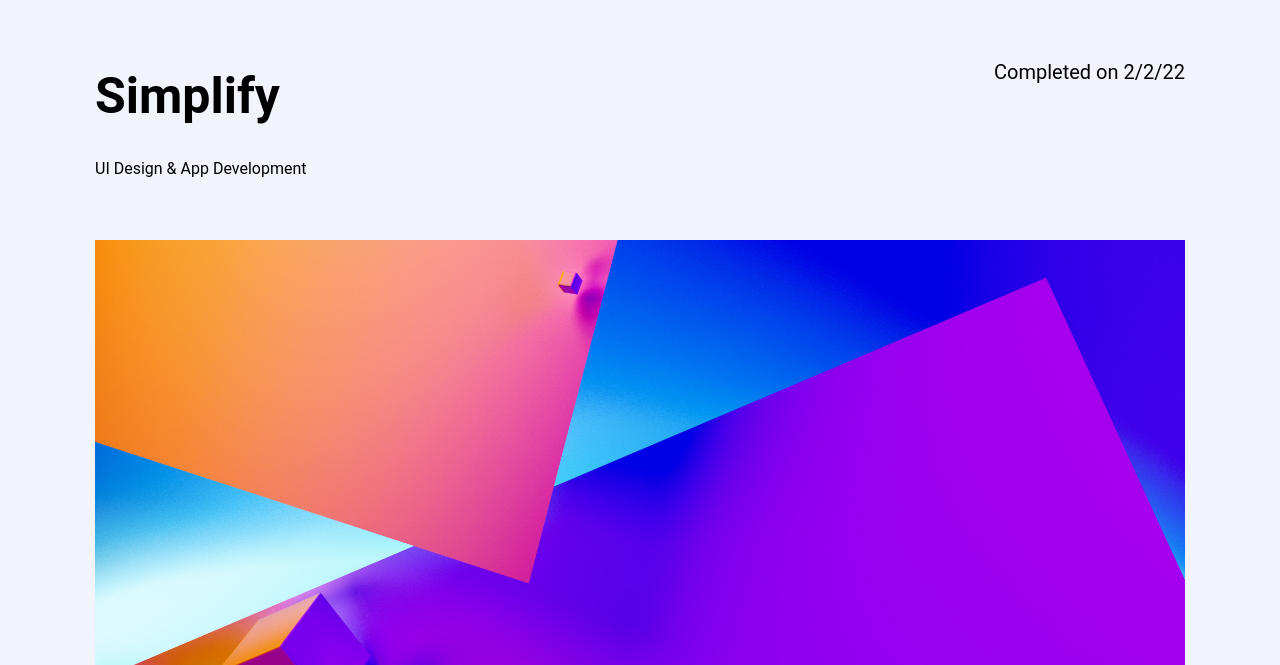
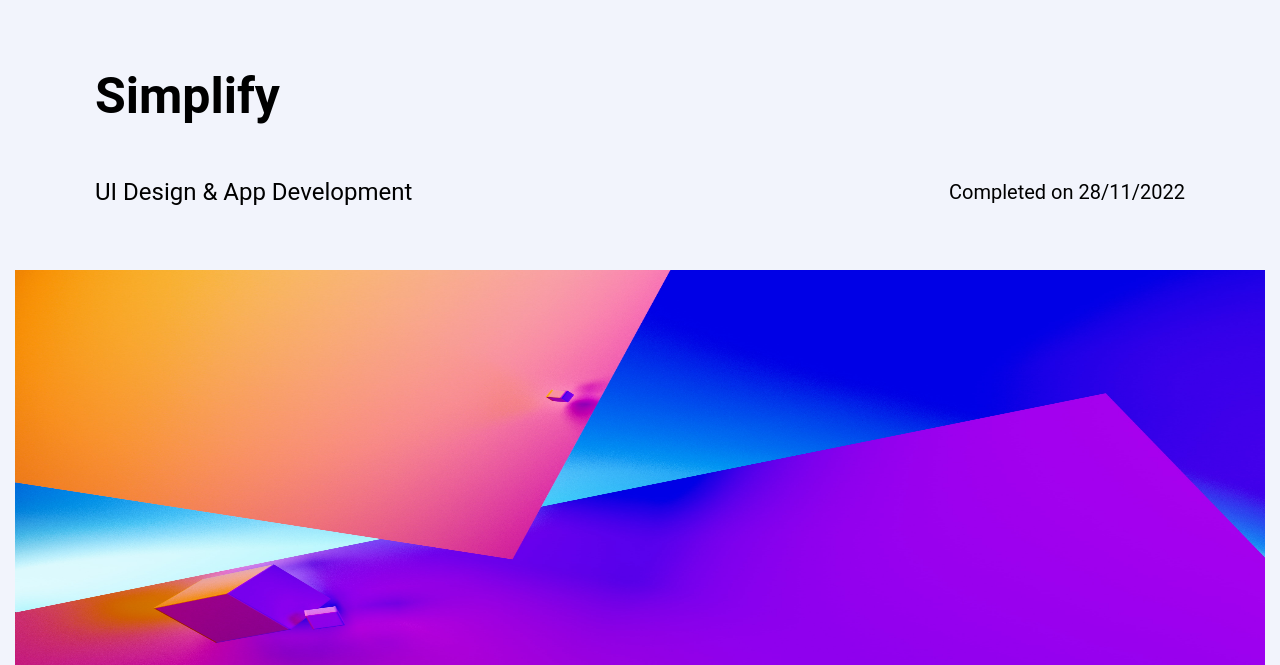
Before and after one commit to pCastillo44/mid-project, a plain HTML site: page indexC.html in a window 1280 px wide. Shown: the part 135-800 px from the top of the page. Drawn offline with Linux system fonts and the light colour scheme; no server answers.

Commit message:
Project 28/11

```diff
--- a/indexC.html
+++ b/indexC.html
@@ -34,17 +34,21 @@
     </div>
 
 
-    <div class="category">
-      <div class="grid-info">
-        <div class="title-info-c">
-          <h1 id="antsTitle">Simplify</h1>
-          <p id="antsDescription">UI Design & App Development</p>
+      <div class="category">
+        <div class="grid-info">
+          <div class="title-info-c">
+            <h1 id="antsTitle">Simplify</h1>
+          </div>
         </div>
-        <div class="date">
-          <p>Completed on 2/2/22</p>
+
+            <div class="grid-date">
+              <p id="antsDescription" class="personageD">UI Design & App Development</p>
+          <div class="completedon">
+            <p>Completed on</p>
+            <div id="actualDate" class="date">2/2/22</div>
+          </div>
         </div>
       </div>
-
 
 
 <div class="bannerimg">
--- a/script.js
+++ b/script.js
@@ -38,3 +38,6 @@ async function callApi() {
   // HASTA AQUI PRIMER INDEX
 }
 callApi();
+
+
+// Validacion Email
--- a/simplify.js
+++ b/simplify.js
@@ -48,3 +48,12 @@ alienDescription.innerHTML = data.results[12].location.name;
 
 }
 callApi();
+
+
+// ACTUAL DATE
+
+date = new Date();
+year = date.getFullYear();
+month = date.getMonth() + 1;
+day = date.getDate();
+document.getElementById("actualDate").innerHTML = day + "/" + month + "/" + year;
--- a/style.css
+++ b/style.css
@@ -581,6 +581,25 @@ flex-direction: column;
   font-size: 24px;
 }
 
+.grid-date {
+  display: grid;
+  grid-template-columns: 1fr 1fr;
+}
+
+.personageD {
+  font-size: 24px;
+}
+
+
+
+.completedon {
+  display: flex;
+  justify-content: end;
+  align-items: center;
+  gap: 5px;
+  font-size: 20px;
+}
+
 .date {
   display: flex;
   justify-content: flex-end;
@@ -593,8 +612,8 @@ flex-direction: column;
   object-fit: cover;
   margin-top: 40px;
   margin-bottom: 40px;
+  object-fit: initial;
 }
-
 
 
 .info p {
@@ -649,6 +668,13 @@ flex-direction: column;
   margin-top: 20px;
 }
 
+.phone {
+  width: 100%;
+}
+
+.email {
+  width: 100%;
+}
 
 .formemail-btn {
   width: 100%;
@@ -682,7 +708,7 @@ flex-direction: column;
   height: 180px;
   border: 1px none #000;
   background-color: rgba(107, 112, 141, 0.1);
-  padding-left: 30px;
+  padding-left: 20px;
   margin-top: 10px;
   font-size: 16px;
 
```
Also changed, not shown: contact.html (+2 -2 lines), dashcoin.js (+9 -0 lines), indexA.html (+4 -7 lines), indexB.html (+13 -8 lines), vectorify.js (+9 -0 lines).
